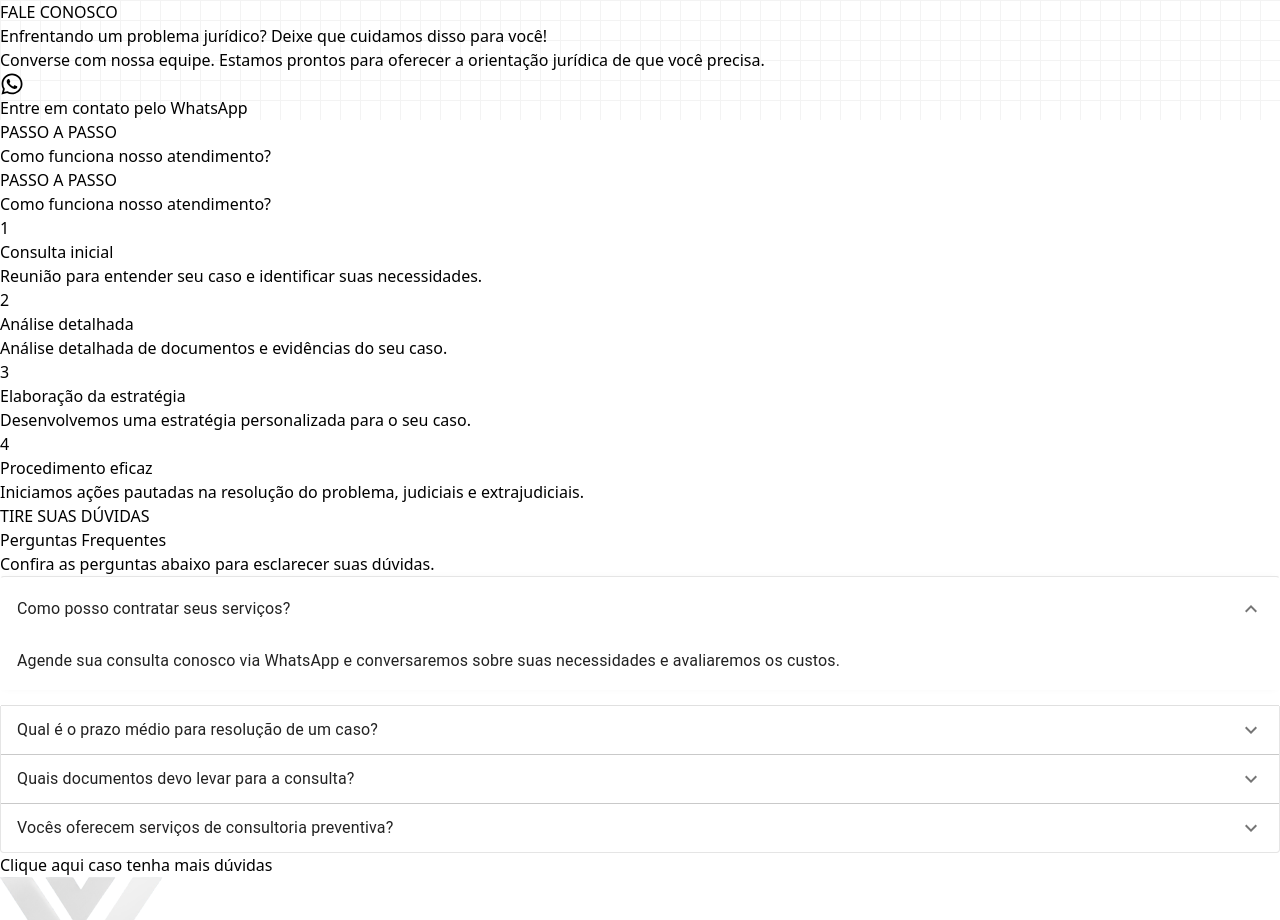
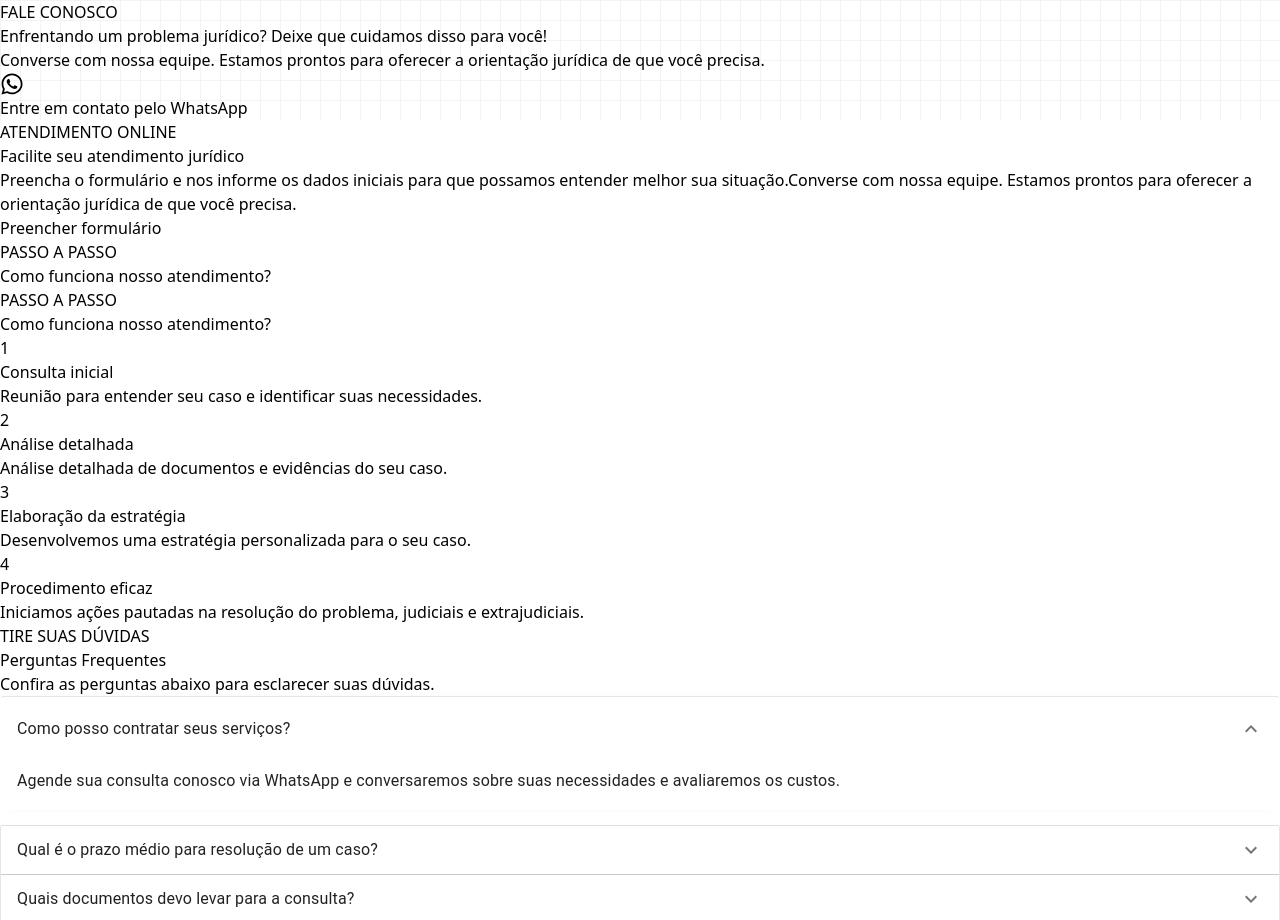
Before and after one commit to EdisonMatos/LP-MendesPrado, a React (Vite) app: page / in a window 1280 px wide. Shown: the part 1183-2103 px from the top of the page. Built offline with nearby package versions, Linux system fonts and the light colour scheme; a web font is replaced by a local one.

Commit message:
fix: Insere seção de formulário

```diff
--- a/src/components/sections/FormAndLocation.jsx
+++ b/src/components/sections/FormAndLocation.jsx
@@ -22,7 +22,7 @@ export default function Steps() {
   const [modalTitle, setModalTitle] = useState("");
 
   return (
-    <SectionArea className="bg-bgSectionDark " paddingtop={false}>
+    <SectionArea className="bg-bgSectionDark" paddingbot={false}>
       {/* <SectionHeader
         className="text-center"
         miniTitle={content.texts.features.miniTag}
@@ -35,50 +35,20 @@ export default function Steps() {
         <MotionDivDownToUp className="flex-col w-full desktop1:w-[415px] desktop2:w-[485px] flex justify-center items-center ">
           <SectionHeader
             className="text-center desktop1:flex desktop1:w-full"
-            // miniTitle={content.texts.formandlocation.miniTag}
-            sectionHeaderTitle={content.texts.contactForm.title}
-            sectionHeaderSubtitle={content.texts.contactForm.subtitle}
+            miniTitle={content.texts.register.miniTag}
+            sectionHeaderTitle={content.texts.register.title}
+            sectionHeaderSubtitle={content.texts.register.subtitle}
             color=""
             type=""
-            miniTitleBgColor={false}
           />
-          <WhatsappForm />
         </MotionDivDownToUp>
-        {/* //centralizar textos dos dois sectionheaders */}
 
-        <MotionDivDownToUp className="w-full flex-col desktop1:w-[415px] desktop2:w-[485px] flex justify-center">
-          <SectionHeader
-            className="text-center desktop1:flex desktop1:w-full"
-            // miniTitle={content.texts.formandlocation.miniTag}
-            sectionHeaderTitle={content.texts.maps.title}
-            sectionHeaderSubtitle={content.texts.maps.subtitle}
-            color=""
-            type=""
-            miniTitleBgColor={false}
-          />
-          <div className="relative w-full h-auto bg-no-repeat bg-cover shadow-custom-opacity shadow-darker/25 desktop1:bg-center tablet1:w-full rounded-xl">
-            {/* <p className="font-bold mt-[32px] mb-[16px]">
-              Nos encontre no Google Maps
-            </p> */}
-            <div className="opacity-90">
-              <iframe
-                src="https://www.google.com/maps/embed?pb=!1m14!1m8!1m3!1d31496.286939401998!2d-49.4966658!3d-16.6489271!3m2!1i1024!2i768!4f13.1!3m3!1m2!1s0x935e67f49e245171%3A0xe8acb6a48ae5cc5e!2sM%C3%A1rcio%20Assis%20Advogados!5e1!3m2!1spt-BR!2sbr!4v1733161783119!5m2!1spt-BR!2sbr"
-                width="100%"
-                height=""
-                style={{ border: 0 }}
-                allowFullScreen=""
-                loading="lazy"
-                referrerPolicy="no-referrer-when-downgrade"
-                className="rounded-[10px] h-[350px] desktop1:h-[420px]"
-              />
-            </div>
-            {/* <img
-              alt="Imagem de efeito pontilhado"
-              src={imgPoints}
-              className="absolute opacity-30 right-[-10px] top-[20px] desktop1:right-[-40px] desktop1:top-[40px]"
-            ></img> */}
-          </div>
-        </MotionDivDownToUp>
+        <Button
+          aria-label={content.texts.register.altButtonCta}
+          label={content.texts.register.ctaButtonText}
+          buttonLink="https://docs.google.com/forms/d/e/1FAIpQLScGiTvmt_9B5anoUvhmCpvg-1NUOoknzMKmjNOCVHvlx-kr1w/viewform"
+          animation
+        />
       </SectionWrapper>
     </SectionArea>
   );
--- a/src/content/content.jsx
+++ b/src/content/content.jsx
@@ -432,6 +432,14 @@ const content = {
         "Converse com nossa equipe. Estamos prontos para oferecer a orientação jurídica de que você precisa.",
       ctaButtonText: "Entre em contato pelo WhatsApp",
     },
+    register: {
+      miniTag: "ATENDIMENTO ONLINE",
+      title: "Facilite seu atendimento jurídico",
+      subtitle:
+        "Preencha o formulário e nos informe os dados iniciais para que possamos entender melhor sua situação.Converse com nossa equipe. Estamos prontos para oferecer a orientação jurídica de que você precisa.",
+      ctaButtonText: "Preencher formulário",
+      altButtonCta: "Formulário externo"
+    },
     steps: {
       miniTag: "PASSO A PASSO",
       title: "Como funciona nosso atendimento?",
--- a/src/pages/Index.jsx
+++ b/src/pages/Index.jsx
@@ -54,6 +54,7 @@ export default function Index() {
       /> */}
       <AboutInstagramBgImg />
       <Cta />
+      <FormAndLocation/>
       <Steps />
       {/* <Maps /> */}
       <Faq />
```
